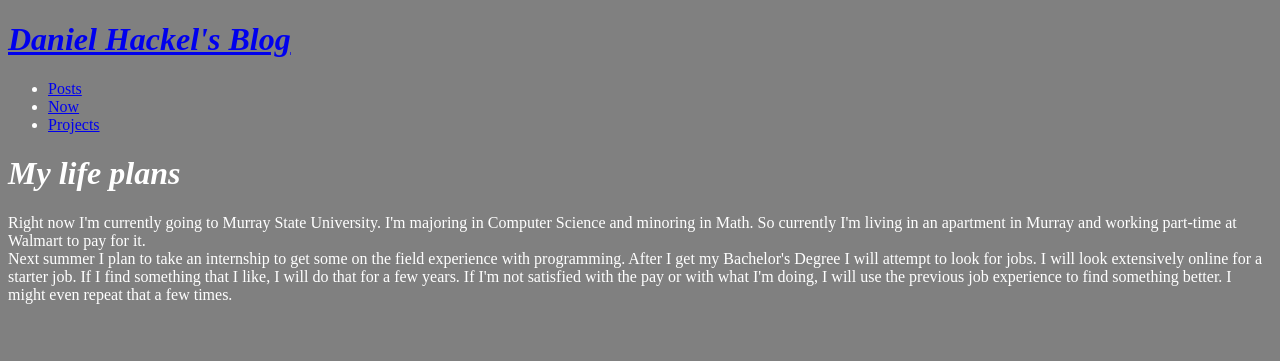
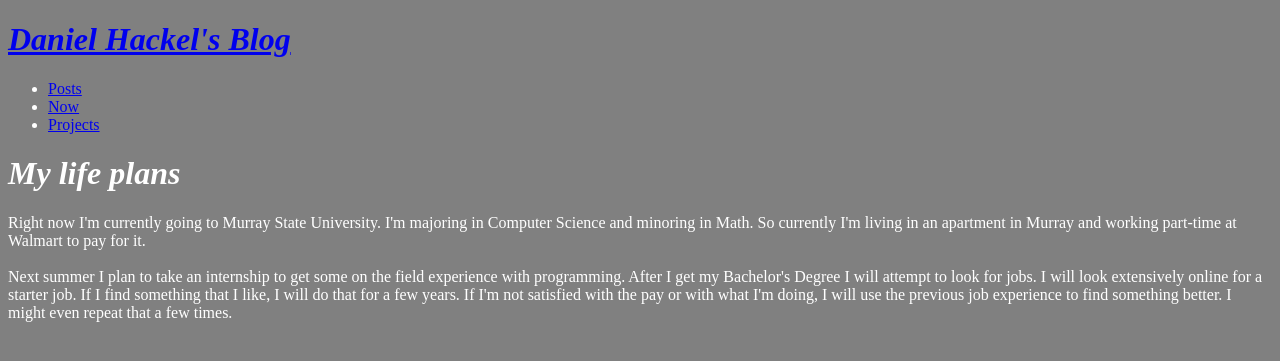
Before and after one commit to dhackel353/First-Repository, a Jekyll site: the page built from now.html, in a window 1280 px wide. Shown: the top 361 px of the page. Built offline with Jekyll 4.4.1, drawn with Linux system fonts in a browser that asks for light colours.

Commit message:
Update now.html

```diff
--- a/now.html
+++ b/now.html
@@ -2,10 +2,6 @@
 title: Now
 layout: main
 ---
-
-<head>
-	<title>Now - My Blog</title>
-</head>
 
 <h1>My life plans</h1>
 
@@ -14,7 +10,7 @@
 	I'm majoring in Computer Science and minoring in Math.
 	So currently I'm living in an apartment in Murray and working part-time at
 	Walmart to pay for it.
-	<br>
+	<br><br>
 	Next summer I plan to take an internship to get some on the field experience with programming.
 
 	After I get my Bachelor's Degree I will attempt to look for jobs. I will look extensively online for a starter job.
```
